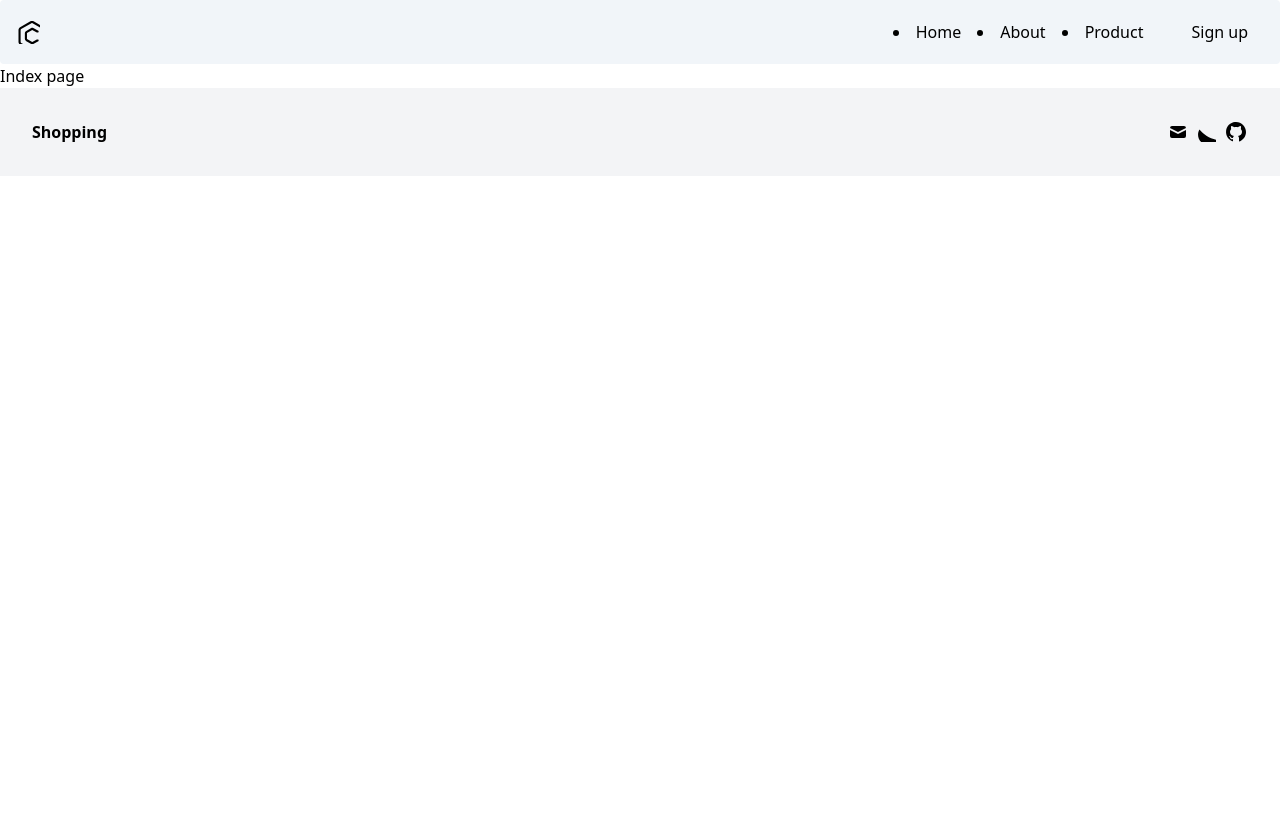
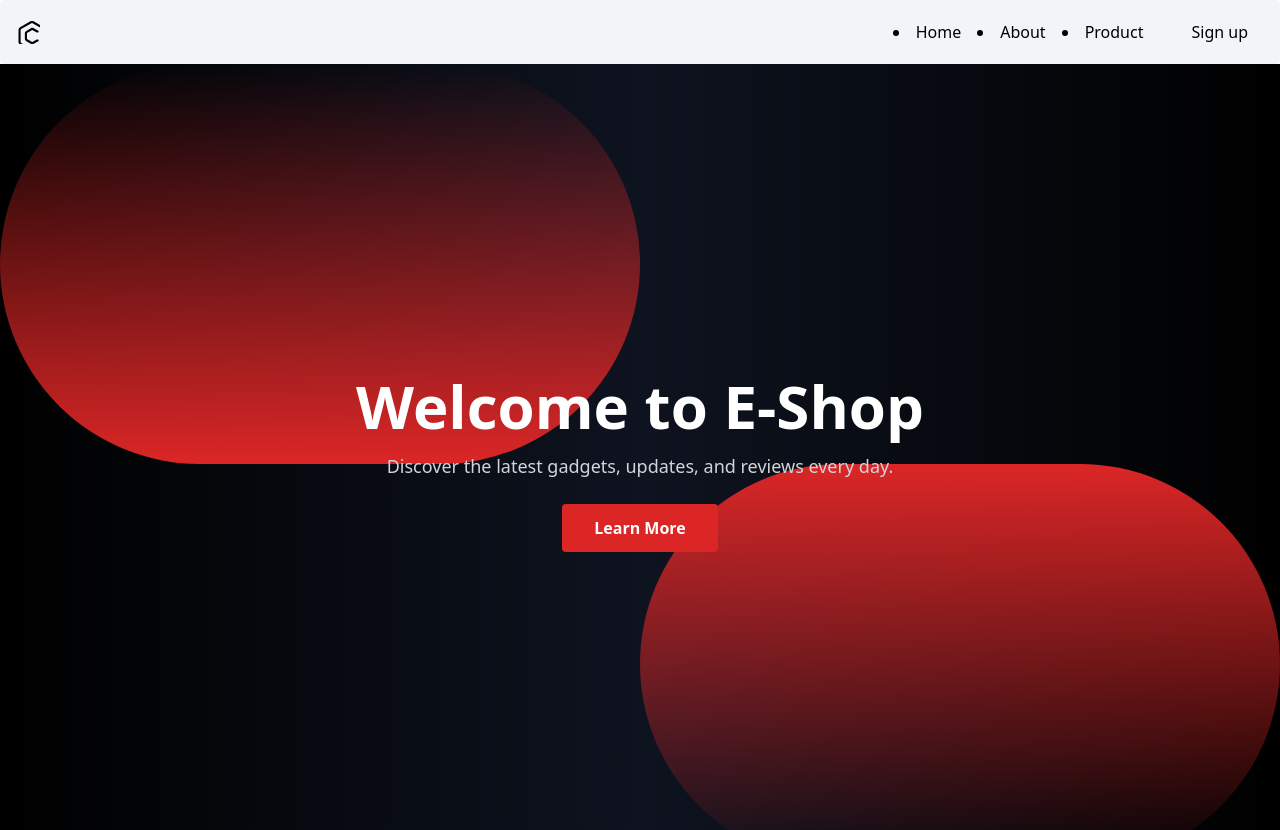
Before and after one commit to git12nazneen/nuxt-js-structure-with-shop, a Nuxt app: page / in a window 1280 px wide. Shown: the top 830 px of the page. Before the commit the page ends 800 px from the top, so only its background shows below. Built offline with nearby package versions, Linux system fonts and the light colour scheme.

Commit message:
banner add

```diff
--- /dev/null
+++ b/components/Banner.vue
@@ -0,0 +1,33 @@
+<template>
+    <div class="relative bg-black text-white h-screen flex items-center justify-between px-10">
+        <!-- Center Section -->
+        <div class="absolute inset-0 flex flex-col items-center justify-center text-center z-10">
+            <h1 class="text-6xl font-extrabold mb-4">Welcome to E-Shop</h1>
+            <p class="text-lg text-gray-300 mb-6">Discover the latest gadgets, updates, and reviews every day.</p>
+            <button class="bg-red-600 text-white font-bold px-8 py-3 rounded hover:bg-red-700">
+                Learn More
+            </button>
+        </div>
+        <!-- Design Elements -->
+        <div class="absolute inset-0 z-0 pointer-events-none">
+            <div class="w-full h-full bg-gradient-to-r from-black via-gray-900 to-black opacity-80"></div>
+            <div class="absolute left-0 top-0 w-1/2 h-1/2 bg-gradient-to-t from-red-600 to-transparent rounded-full">
+            </div>
+            <div
+                class="absolute right-0 bottom-0 w-1/2 h-1/2 bg-gradient-to-b from-red-600 to-transparent rounded-full">
+            </div>
+        </div>
+    </div>
+
+
+</template>
+
+<script>
+export default {
+    name: "Banner"
+};
+</script>
+
+<style scoped>
+/* Optional custom styles, you can adjust if needed */
+</style>
--- a/pages/index.vue
+++ b/pages/index.vue
@@ -1,13 +1,13 @@
 <template>
     <div>
-        <h1>Index page</h1>
+        <Banner></Banner>
     </div>
 </template>
 
-<script>
-export default {
+<script setup>
 
-}
 </script>
 
-<style lang="scss" scoped></style>
+<style lang="scss" scoped>
+
+</style>
```
